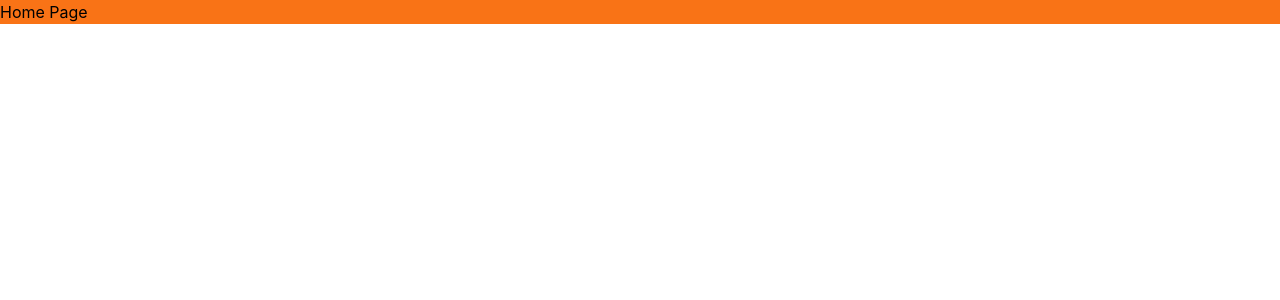
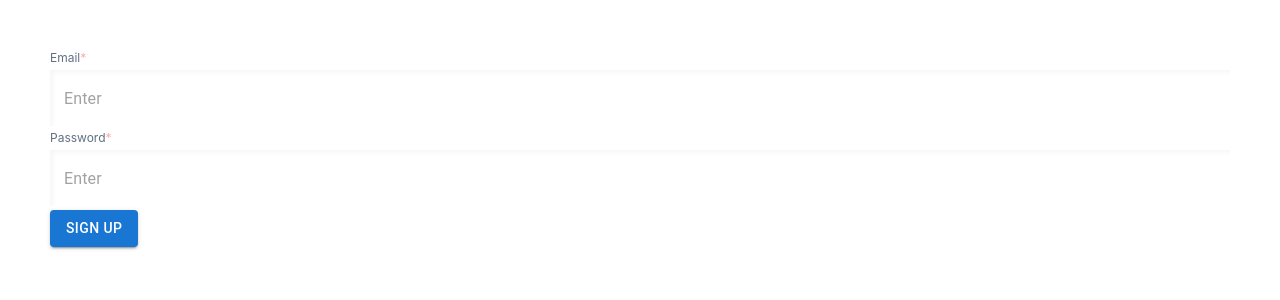
Before and after one commit to ishantsahni/ishant_fe, a React (Create React App) app: page / in a window 1280 px wide. Shown: the top 300 px of the page. Built offline with nearby package versions, Linux system fonts and the light colour scheme.

Commit message:
created home page

```diff
--- a/src/pages/HomePage/index.js
+++ b/src/pages/HomePage/index.js
@@ -1,6 +1,57 @@
+import { useFormik } from 'formik';
+import * as yup from 'yup';
+import CustomTextField from '../../components/CustomTextField';
+import { Button } from '@mui/material';
+import axios from 'axios';
+import API_URLS from '../../config/API_URLS';
+
 function HomePage() {
+
+    const formik = useFormik({
+        initialValues: {
+            email: '',
+            password: '',
+        },
+        validationSchema: yup.object({
+            email: yup.string().email("Invalid email format").required('Required'),
+            password: yup.string().min(6, "Password must be atleast 6 characters").required('Required'),
+        }),
+
+        onSubmit: values => {
+            console.log("formik submitted ", values);
+            // axios.post(`${API_URLS.baseUrl}${API_URLS.addProduct}`, values)
+            //     .then(response => console.log("Product added successfully: ", response.data))
+            //     .catch(error => console.log("Error adding products: ", error));
+        },
+    });
+
     return (
-        <div className="bg-orange-500">Home Page</div>
+        <div className="mt-[50px] mx-[50px]">
+            <form>
+                <CustomTextField
+                    id="email"
+                    name="email"
+                    onChange={formik.handleChange}
+                    onBlur={formik.handleBlur}
+                    value={formik.values.email}
+                    label="Email"
+                    touched={formik.touched.email}
+                    errors={formik.errors.email}
+                />
+                <CustomTextField
+                    id="password"
+                    name="password"
+                    onChange={formik.handleChange}
+                    onBlur={formik.handleBlur}
+                    value={formik.values.password}
+                    label="Password"
+                    touched={formik.touched.password}
+                    errors={formik.errors.password}
+                />
+
+                <Button onClick={() => formik.handleSubmit()} variant="contained">Sign Up</Button>
+            </form>
+        </div>
     )
 }
 
```
